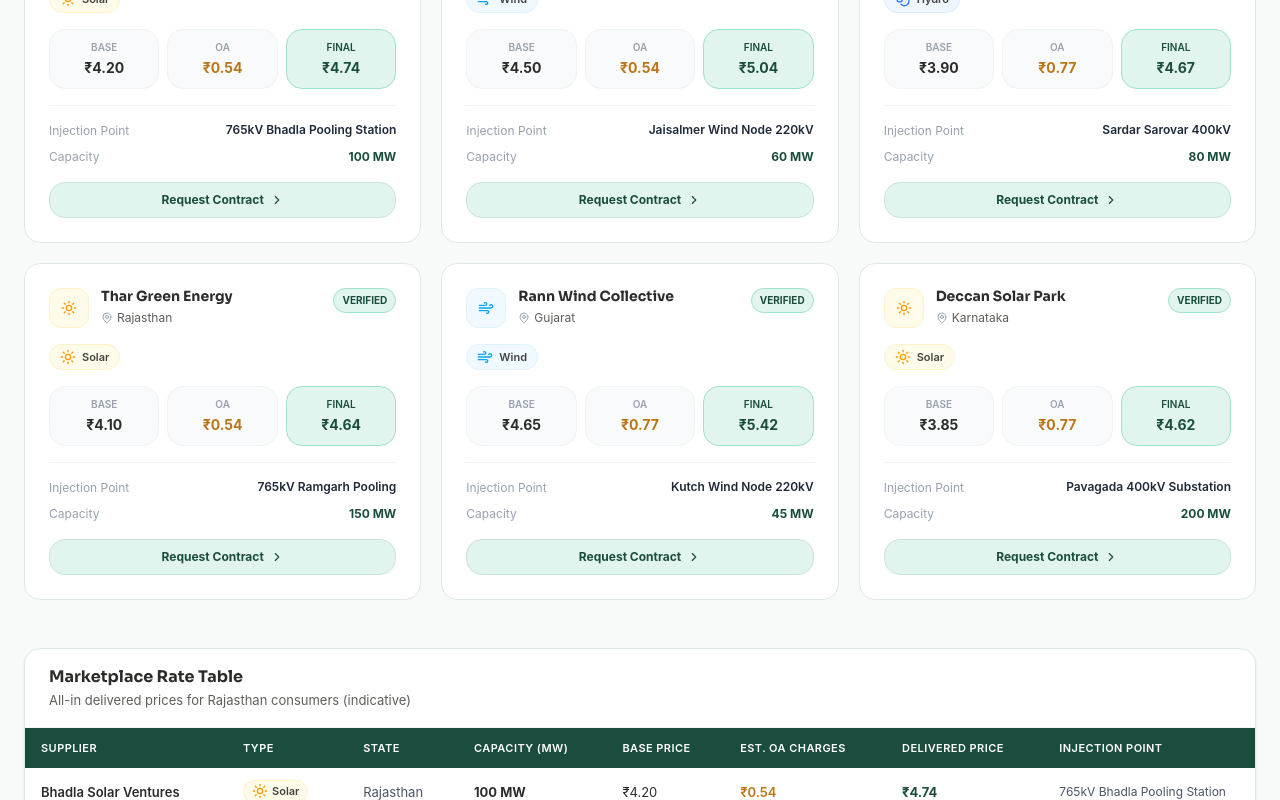
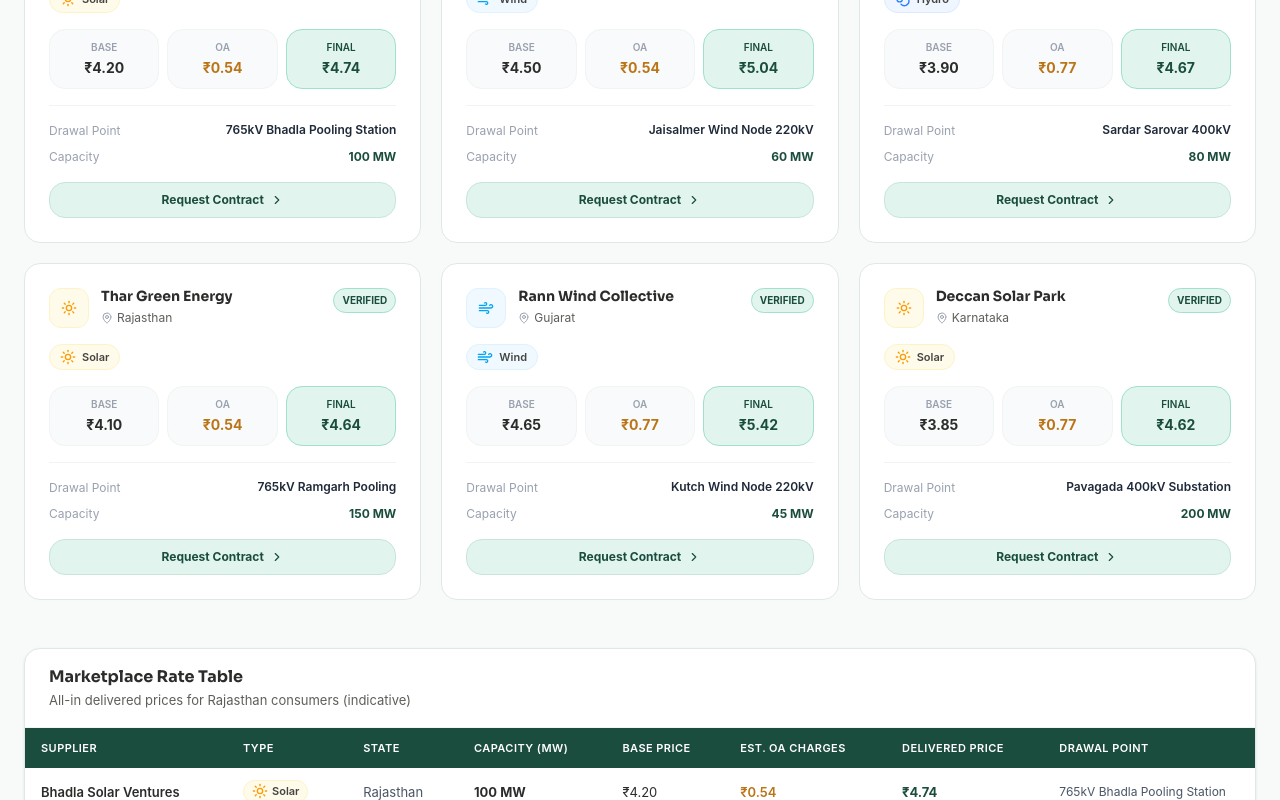
Before and after one commit to anshikay1506/Electricity-tool, a React (Vite) app in the folder frontend/: page / in a window 1280 px wide. Shown: the part 1780-2580 px from the top of the page. Built offline with nearby package versions, Linux system fonts and the light colour scheme; no server answers.

Commit message:
landing page changes

```diff
--- a/frontend/src/components/dashboard/ConsumerDashboard.tsx
+++ b/frontend/src/components/dashboard/ConsumerDashboard.tsx
@@ -800,7 +800,7 @@
           <table className="w-full text-left border-collapse">
             <thead>
               <tr>
-                {['Supplier Name','Type','Available MW','Base Price','OA Charges','Final Price','Injection Point','Actions'].map(h => (
+                {['Supplier Name','Type','Available MW','Base Price','OA Charges','Final Price','Drawal Point','Actions'].map(h => (
                   <th key={h} className="bg-green-dark text-white text-[12px] font-semibold px-5 py-3 uppercase whitespace-nowrap">{h}</th>
                 ))}
               </tr>
--- a/frontend/src/components/landing/LandingPage.tsx
+++ b/frontend/src/components/landing/LandingPage.tsx
@@ -481,7 +481,7 @@
                   {/* details */}
                   <div className="space-y-2 text-[12px] text-gray-600 border-t border-[#f0f4f2] pt-4">
                     <div className="flex items-start justify-between gap-2">
-                      <span className="text-gray-400 shrink-0">Injection Point</span>
+                      <span className="text-gray-400 shrink-0">Drawal Point</span>
                       <span className="font-semibold text-gray-800 text-right leading-tight">{s.injectionPoint || 'Bhadla Pooling Station'}</span>
                     </div>
                     <div className="flex items-center justify-between">
@@ -516,7 +516,7 @@
               <table className="w-full text-left border-collapse text-[13px]">
                 <thead>
                   <tr>
-                    {['Supplier','Type','State','Capacity (MW)','Base Price','Est. OA Charges','Delivered Price','Injection Point'].map(h => (
+                    {['Supplier','Type','State','Capacity (MW)','Base Price','Est. OA Charges','Delivered Price','Drawal Point'].map(h => (
                       <th key={h} className="bg-[#1b4d3e] text-white text-[11px] font-semibold px-4 py-3 uppercase tracking-[0.04em] whitespace-nowrap">{h}</th>
                     ))}
                   </tr>
```
